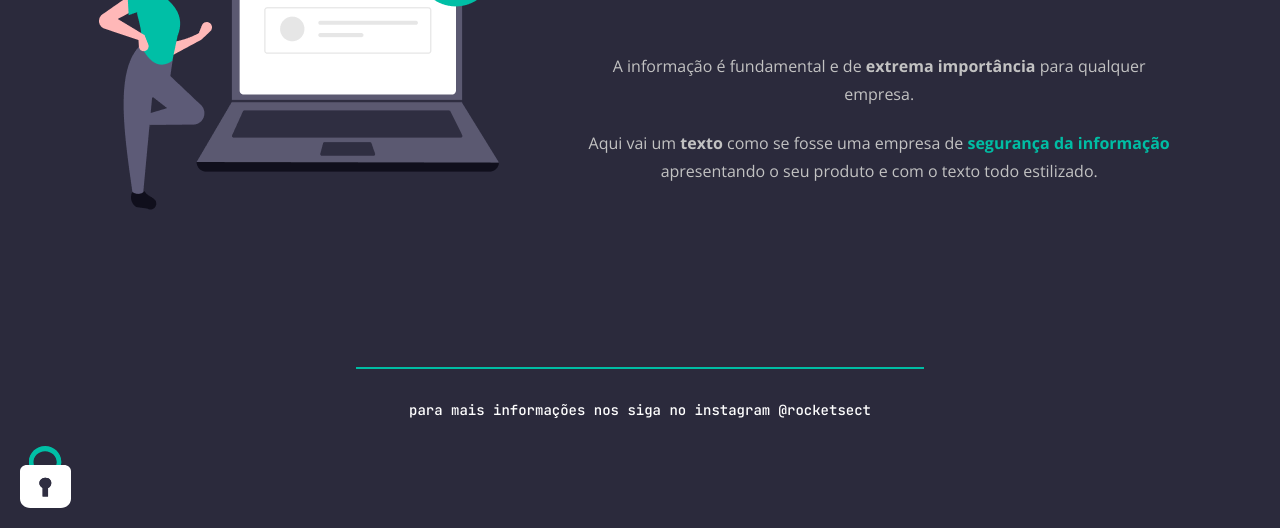
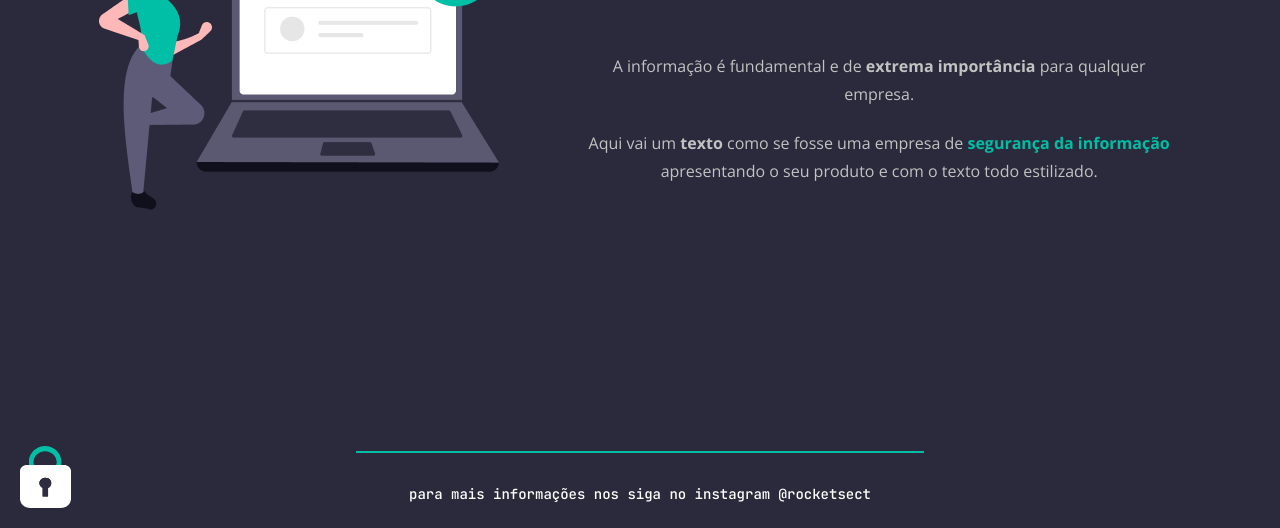
Before and after one commit to araujodai/Stage02_RocketSect, a plain HTML site: page index.html in a window 1280 px wide. Shown: the part 272-800 px from the top of the page. Drawn offline with nearby package versions, Linux system fonts and the light colour scheme.

Commit message:
modified position page

```diff
--- a/style.css
+++ b/style.css
@@ -15,7 +15,11 @@ body {
   font-size: 1.6rem;
   text-align: center;
   background: var(--background);
-  max-height: 100vh;
+  max-width: 1280px;
+  margin-inline: auto;
+  display: flex;
+  flex-direction: column;
+  height: 100vh;
 }
 img {
   max-width: 100%;
@@ -30,7 +34,7 @@ a {
 }
 .page {
   padding: 7rem 9.8rem 0;
-  margin-bottom: 15.7rem;
+  height: 100%;
 }
 nav {
   display: flex;
@@ -77,6 +81,7 @@ footer {
   font-size: 1.4rem;
   line-height: 2.8rem;
   color: var(--primary-text);
+  padding-bottom: 2rem;
 }
 #padlock {
   position: fixed;
```
